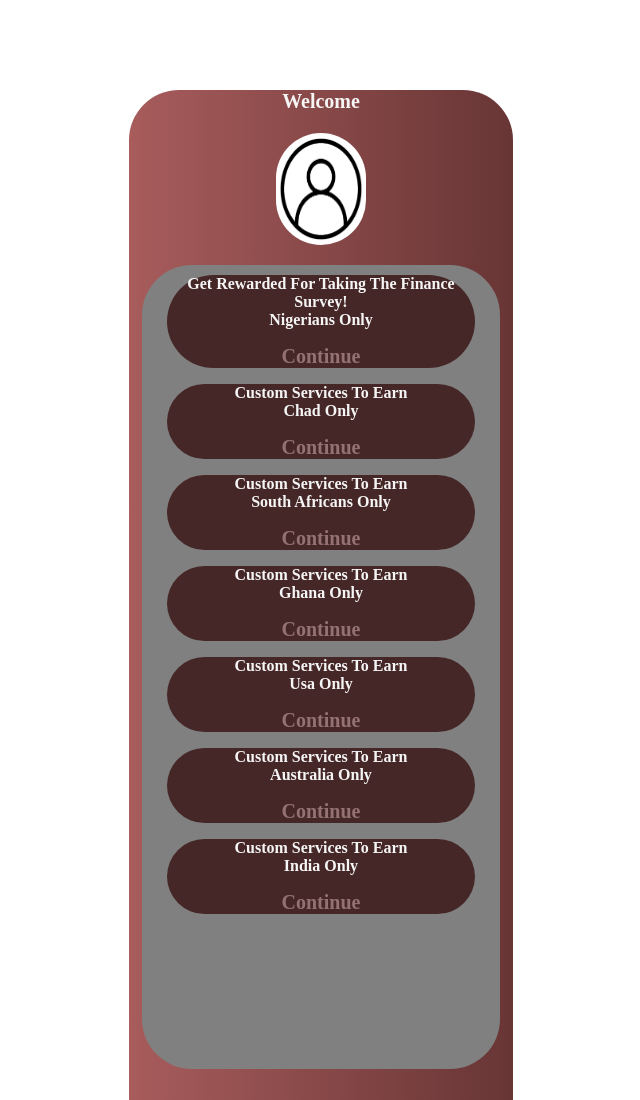
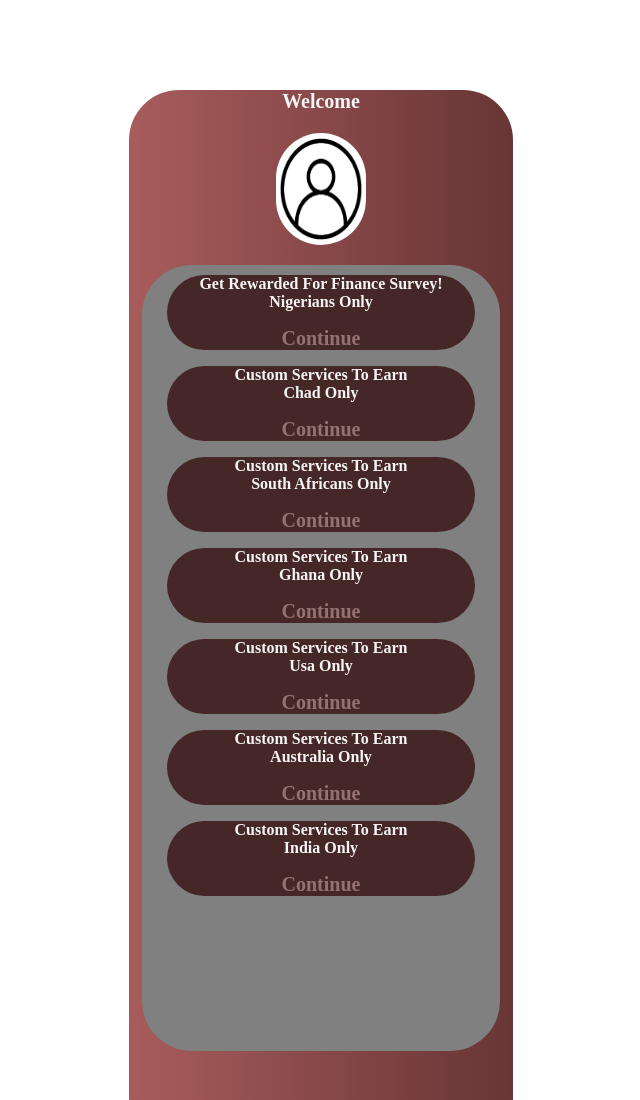
Before and after one commit to alexanderlazarus/sessions, a plain HTML site: page index.html in a window 1280 px wide. Shown: the top 1100 px of the page, without its empty margins (383-1023 px from the left). Drawn offline with Linux system fonts and the light colour scheme.

Commit message:
Add files via upload

```diff
--- a/index.html
+++ b/index.html
@@ -13,7 +13,7 @@
         <img src="images.png" alt="">
         <div class="middle-name">
             <div class="cover">
-            <p><b> Get Rewarded for Taking the Finance Survey!<br>nigerians only<b></p>
+            <p><b> Get Rewarded for Finance Survey!<br>nigerians only<b></p>
         <a href="https://playabledownload.com/show.php?l=0&u=1297728&id=36519&tracking_id=">continue</a>
     </div>
 
```
